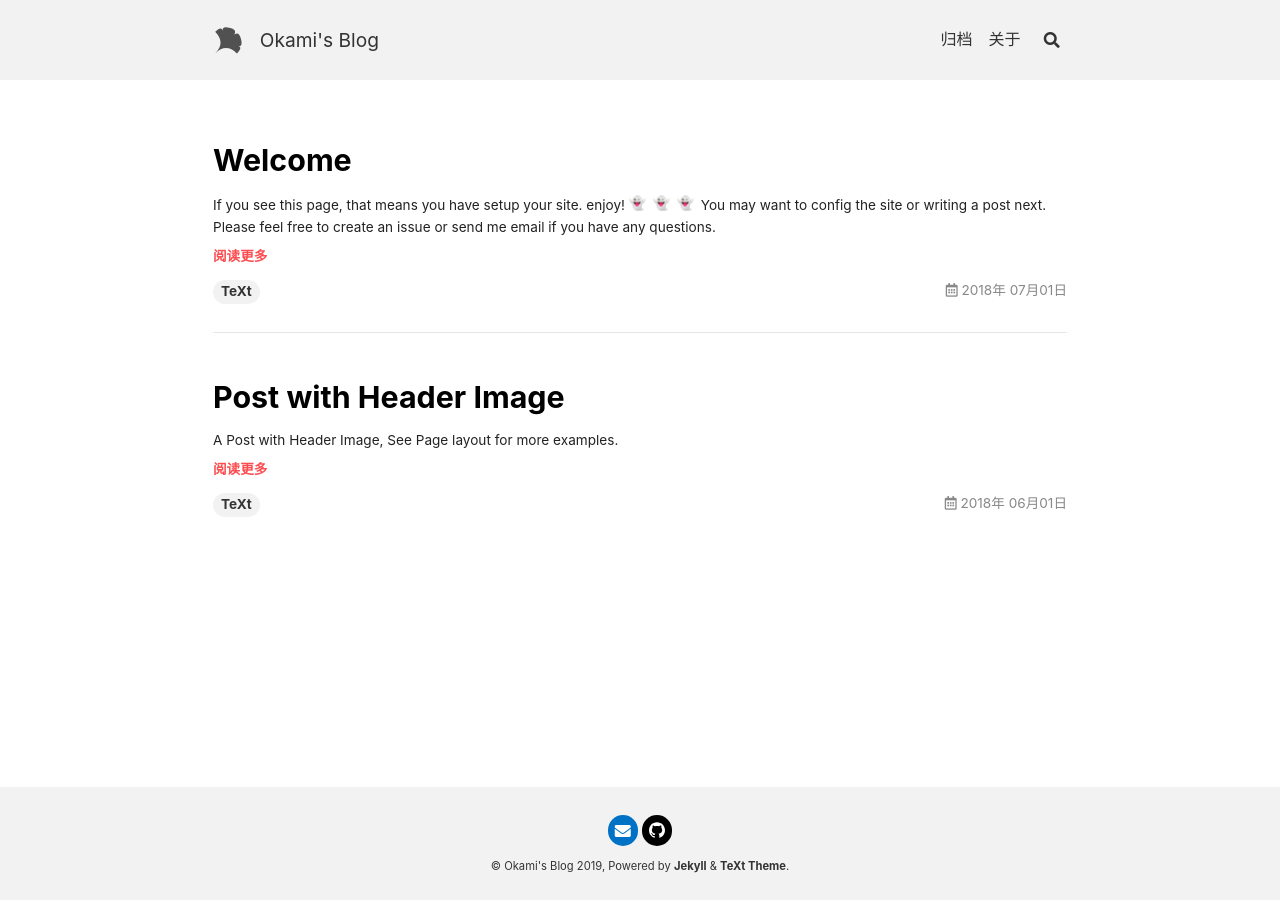
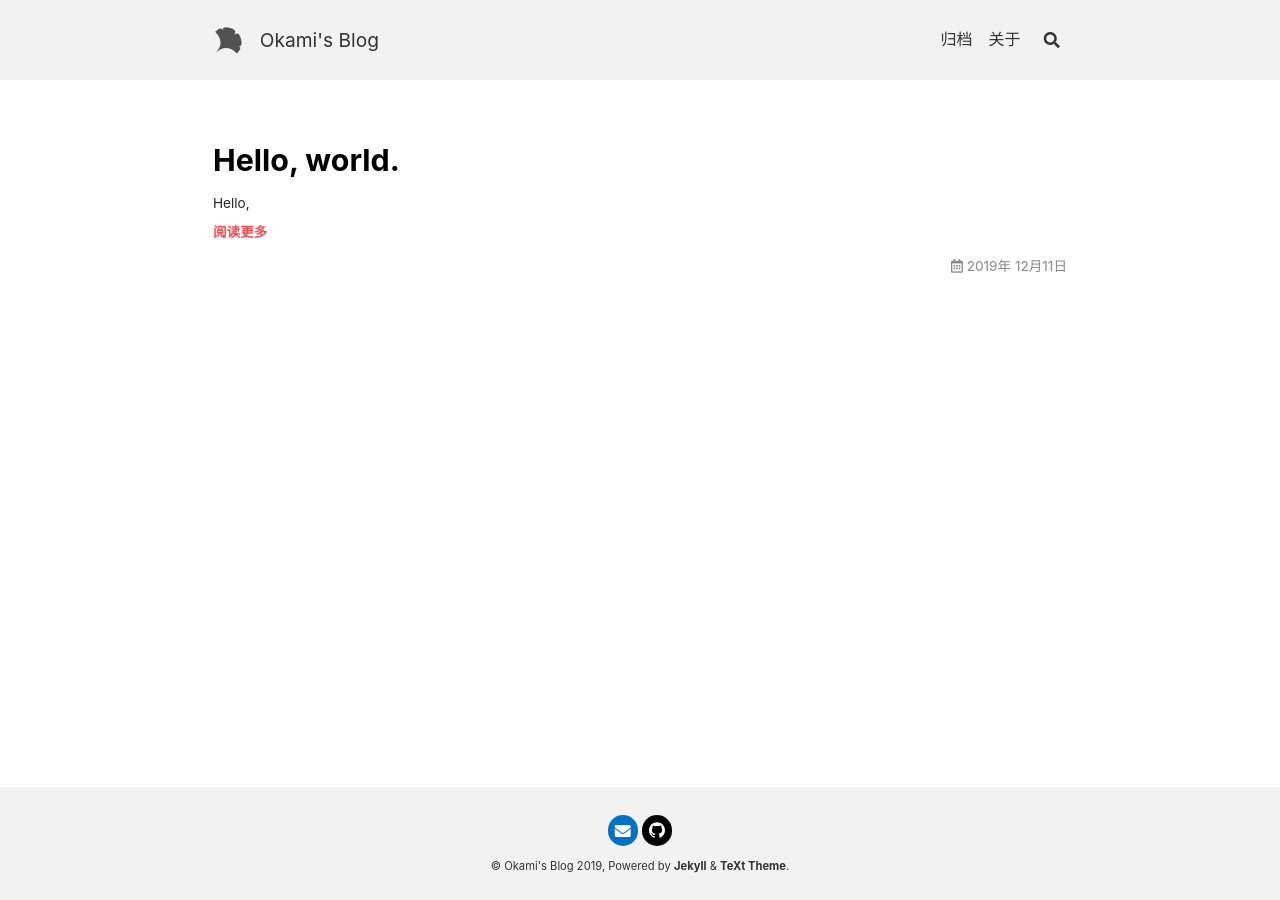
Before and after one commit to Timo4810/timo4810.github.io, a Jekyll site: the page built from index.html, in a window 1280 px wide. Built offline with Jekyll 4.4.1, drawn with Linux system fonts in a browser that asks for light colours; nearby versions of some CDN libraries; emoji names are drawn with the system emoji font; the list of posts is cut into pages by our own code.

Commit message:
first post

```diff
--- a/_config.yml
+++ b/_config.yml
@@ -71,7 +71,7 @@ paths:
 ## => Post
 ##############################
 ## excerpt
-excerpt_separator: <!--more-->
+excerpt_separator: -more-
 
 ## license
 license: CC-BY-SA-4.0 # "CC-BY-4.0", "CC-BY-SA-4.0", "CC-BY-NC-4.0", "CC-BY-ND-4.0"
--- a/_posts/2018-06-01-header-image.md
+++ /dev/null
@@ -1,12 +0,0 @@
----
-title: Post with Header Image
-tags: TeXt
-article_header:
-  type: cover
-  image:
-    src: /screenshot.jpg
----
-
-A Post with Header Image, See [Page layout](https://tianqi.name/jekyll-TeXt-theme/samples.html#page-layout) for more examples.
-
-<!--more-->
--- a/_posts/2018-07-01-welcome.md
+++ /dev/null
@@ -1,16 +0,0 @@
----
-title: Welcome
-tags: TeXt
----
-
-If you see this page, that means you have setup your site. enjoy! :ghost: :ghost: :ghost:
-
-You may want to [config the site](https://tianqi.name/jekyll-TeXt-theme/docs/en/configuration) or [writing a post](https://tianqi.name/jekyll-TeXt-theme/docs/en/writing-posts) next. Please feel free to [create an issue](https://github.com/kitian616/jekyll-TeXt-theme/issues) or [send me email](mailto:kitian616@outlook.com) if you have any questions.
-
-<!--more-->
-
----
-
-If you like TeXt, don't forget to give me a star. :star2:
-
-[![Star This Project](https://img.shields.io/github/stars/kitian616/jekyll-TeXt-theme.svg?label=Stars&style=social)](https://github.com/kitian616/jekyll-TeXt-theme/)
--- /dev/null
+++ b/_posts/2019-12-11-helloworld.md
@@ -0,0 +1,9 @@
+---
+title: Hello, world.
+---
+
+Hello,
+
+-more-
+
+world.
```
